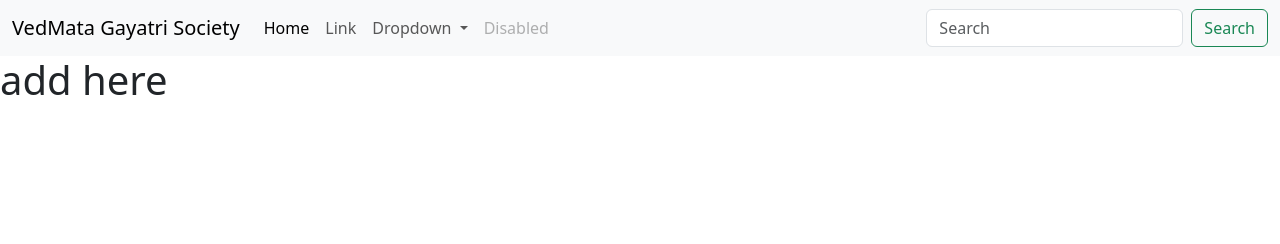
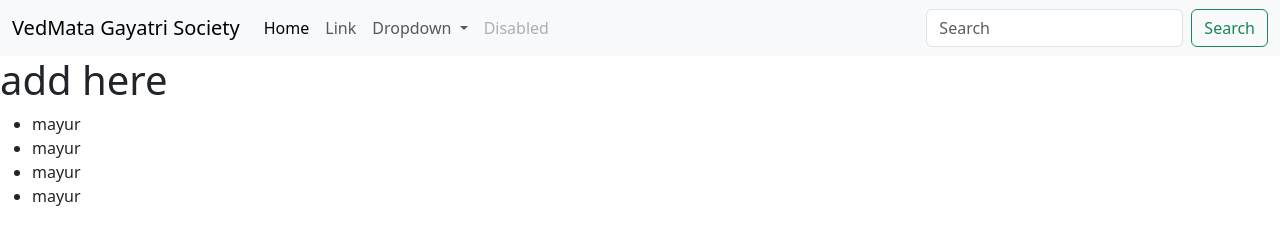
Before and after one commit to mayur-bendre/V_M_G, a plain HTML site: page index.html in a window 1280 px wide. Drawn offline with nearby package versions, Linux system fonts and the light colour scheme.

Commit message:
list added

```diff
--- a/index.html
+++ b/index.html
@@ -50,6 +50,12 @@
       <!-- Carousel starts  -->
 
       <h1>add here</h1>
+      <ul>
+        <li>mayur</li>
+        <li>mayur</li>
+        <li>mayur</li>
+        <li>mayur</li>
+      </ul>
       <!-- Carousel end -->
 </body>
 </html>
```
